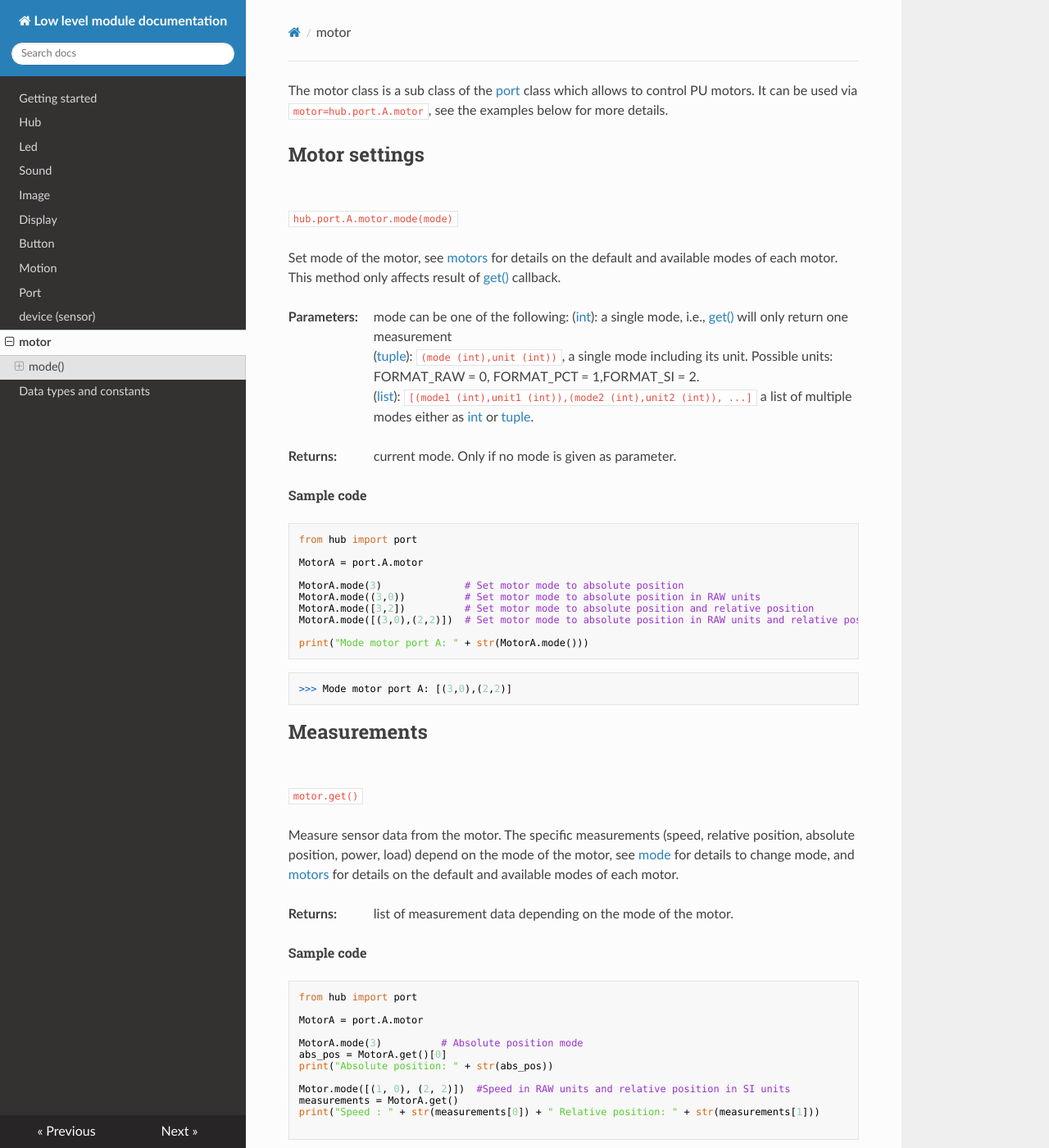
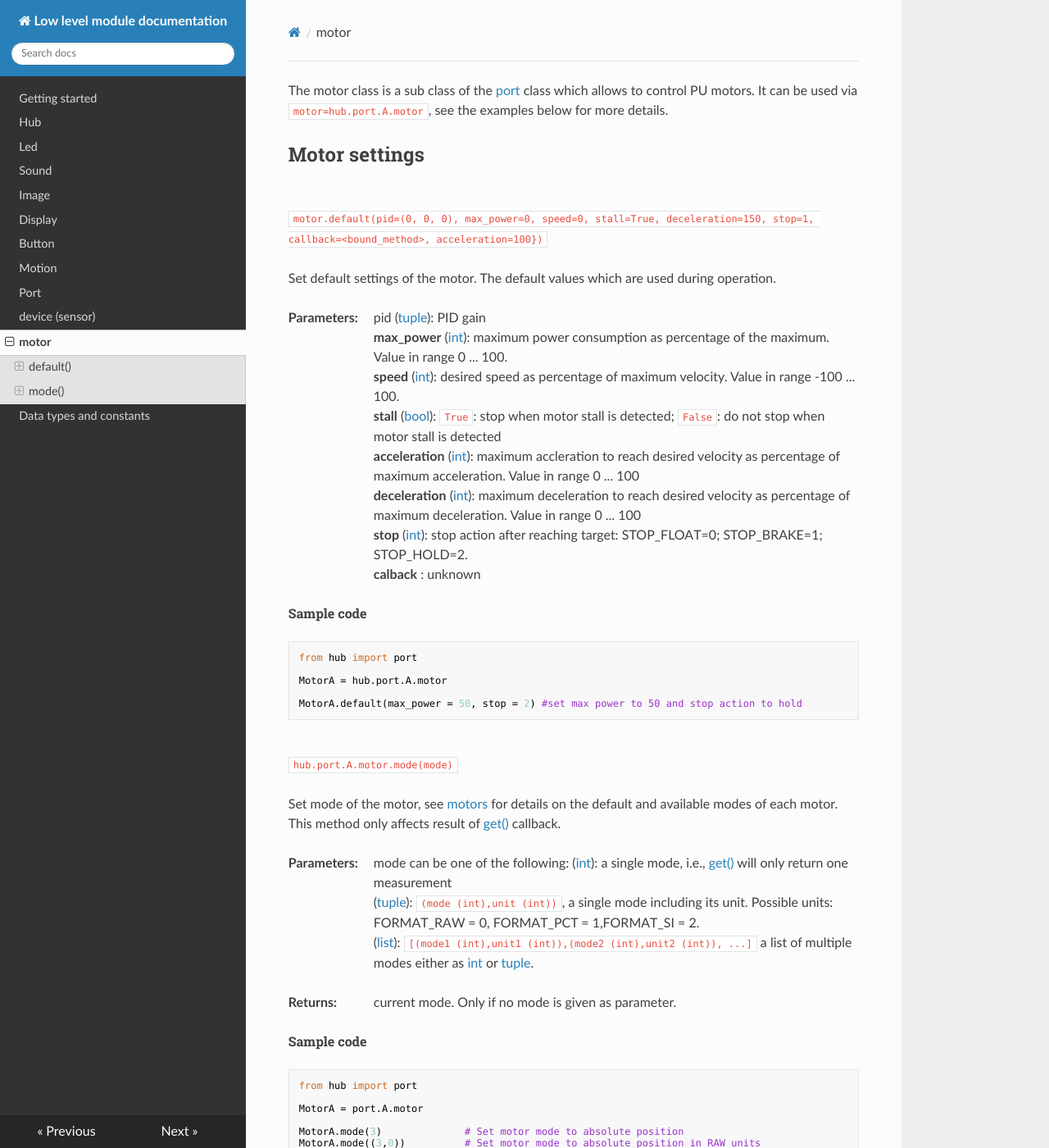
Before and after one commit to NStrijbosch/hub-module-notes, an MkDocs documentation site: the page built from docs/motors.md, in a window 1280 px wide and 1400 px high. Shown: the whole window at 82% size. Built offline with MkDocs 1.6.1, drawn with Linux system fonts in a browser that asks for light colours; nearby versions of some CDN libraries; some of the changed text lies outside the part shown.

Commit message:
Update motors.md

````diff
--- a/docs/motors.md
+++ b/docs/motors.md
@@ -1,6 +1,33 @@
 The motor class is a sub class of the [port](port.md) class which allows to control PU motors. It can be used via `motor=hub.port.A.motor`, see the examples below for more details.
 
 # Motor settings
+
+## default()
+
+`motor.default(pid=(0, 0, 0), max_power=0, speed=0, stall=True, deceleration=150, stop=1, callback=<bound_method>, acceleration=100})`
+
+Set default settings of the motor. The default values which are used during operation.
+
+__Parameters:__
+
+*  pid ([tuple](data_types.md#tuple)): PID gain
+*   __max_power__ ([int](data_types.md#int)): maximum power consumption as percentage of the maximum. Value in range 0 ... 100.
+*   __speed__ ([int](data_types.md#int)): desired speed as percentage of maximum velocity. Value in range -100 ... 100.
+*  __stall__ ([bool](data_types.md#bool)): `True`: stop when motor stall is detected; `False`: do not stop when motor stall is detected
+*  __acceleration__ ([int](data_types.md#int)): maximum accleration to reach desired velocity as percentage of maximum acceleration. Value in range 0 ... 100
+*  __deceleration__ ([int](data_types.md#int)): maximum deceleration to reach desired velocity as percentage of maximum deceleration. Value in range 0 ... 100
+*  __stop__ ([int](data_types.md#int)): stop action after reaching target: STOP_FLOAT=0; STOP_BRAKE=1; STOP_HOLD=2.
+*  __calback__ : unknown
+
+### Sample code
+
+``` python
+from hub import port
+
+MotorA = hub.port.A.motor
+
+MotorA.default(max_power = 50, stop = 2) #set max power to 50 and stop action to hold
+```
 
 ## mode()
 
@@ -29,7 +56,8 @@ MotorA = port.A.motor
 MotorA.mode(3)              # Set motor mode to absolute position
 MotorA.mode((3,0))          # Set motor mode to absolute position in RAW units
 MotorA.mode([3,2])          # Set motor mode to absolute position and relative position
-MotorA.mode([(3,0),(2,2)])  # Set motor mode to absolute position in RAW units and relative position in SI units
+MotorA.mode([(3,0),(2,2)])  # Set motor mode to absolute position in RAW units
+                            #   and relative position in SI units
 
 print("Mode motor port A: " + str(MotorA.mode()))
 ```
@@ -163,7 +191,7 @@ MotorA.run_for_time(1000,speed=50)   # turn motor for 1000 milliseconds at speed
 
 ## run_for_degrees()
 
-`motor.run_for_degrees(degrees, speed=50, stall=True, acceleration=100, deceleration=100, stop=1)`
+`motor.run_for_degrees(degrees, speed=50, max_power=100, stall=True, acceleration=100, deceleration=100, stop=1)`
 
 Turn motor a given number of degrees from current position
 
@@ -171,6 +199,7 @@ __Parameters:__
 
 *  __position__ ([int](data_types.md#int)): desired number of degrees to turn.
 *  __speed__ ([int](data_types.md#int)): desired speed as percentage of maximum velocity. Value in range -100 ... 100.
+*   __max_power__ ([int](data_types.md#int)): maximum power consumption as percentage of the maximum. Value in range 0 ... 100.
 *  __stall__ ([bool](data_types.md#bool)): `True`: stop when motor stall is detected; `False`: do not stop when motor stall is detected
 *  __acceleration__ ([int](data_types.md#int)): maximum accleration to reach desired velocity as percentage of maximum acceleration. Value in range 0 ... 100
 *  __deceleration__ ([int](data_types.md#int)): maximum deceleration to reach desired velocity as percentage of maximum deceleration. Value in range 0 ... 100
@@ -178,7 +207,7 @@ __Parameters:__
 
 ## run_to_position()
 
-`motor.run_to_position(position, speed=50, stall=True, acceleration=100, deceleration=100, stop=1)`
+`motor.run_to_position(position, speed=50, max_power=100, stall=True, acceleration=100, deceleration=100, stop=1)`
 
 Turn motor to given relative position with given speed.
 
@@ -188,6 +217,7 @@ __Parameters:__
 
 *  __position__ ([int](data_types.md#int)): desired relative position in degrees.
 *  __speed__ ([int](data_types.md#int)): desired speed as percentage of maximum velocity. Value in range -100 ... 100.
+*   __max_power__ ([int](data_types.md#int)): maximum power consumption as percentage of the maximum. Value in range 0 ... 100.
 *  __stall__ ([bool](data_types.md#bool)): `True`: stop when motor stall is detected; `False`: do not stop when motor stall is detected
 *  __acceleration__ ([int](data_types.md#int)): maximum accleration to reach desired velocity as percentage of maximum acceleration. Value in range 0 ... 100
 *  __deceleration__ ([int](data_types.md#int)): maximum deceleration to reach desired velocity as percentage of maximum deceleration. Value in range 0 ... 100
````
Also changed, not shown: other parts of docs/motors.md (+0 -18 lines).
